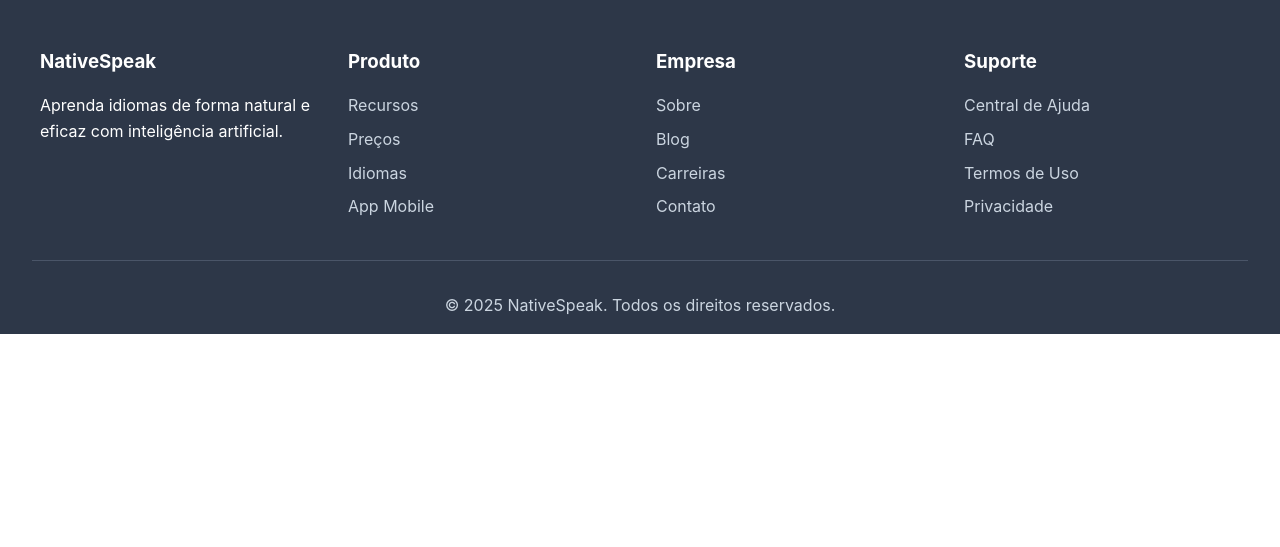
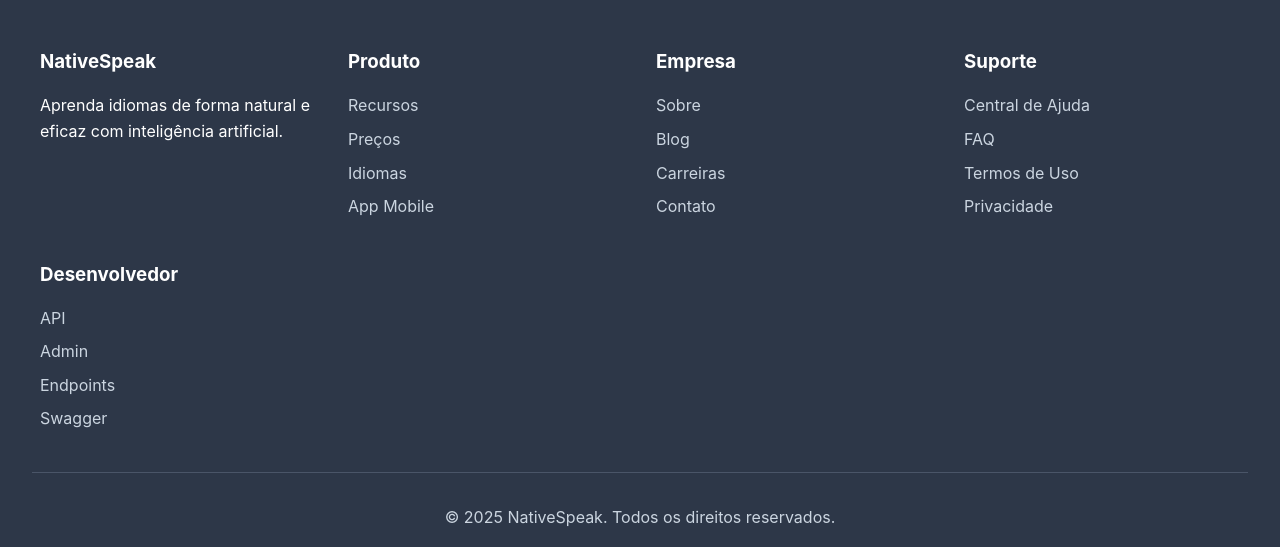
Before and after one commit to SaideLeon/nativespeak_api, a Django app: page / in a window 1280 px wide. Shown: the part 2856-3403 px from the top of the page. Before the commit the page ends 3190 px from the top, so only its background shows below. Run offline with Django 5.2, Linux system fonts and the light colour scheme.

Commit message:
Adicionei a seção "Desenvolvedor" com os links para os endpoints no rodapé da sua   landing page.

```diff
--- a/core/templates/index.html
+++ b/core/templates/index.html
@@ -618,6 +618,16 @@
                     <li><a href="#">Privacidade</a></li>
                 </ul>
             </div>
+
+            <div class="footer-section">
+                <h3>Desenvolvedor</h3>
+                <ul>
+                    <li><a href="/api">API</a></li>
+                    <li><a href="/admin">Admin</a></li>
+                    <li><a href="/know">Endpoints</a></li>
+                    <li><a href="/swagger">Swagger</a></li>
+                </ul>
+            </div>
         </div>
 
         <div class="footer-bottom">
```
